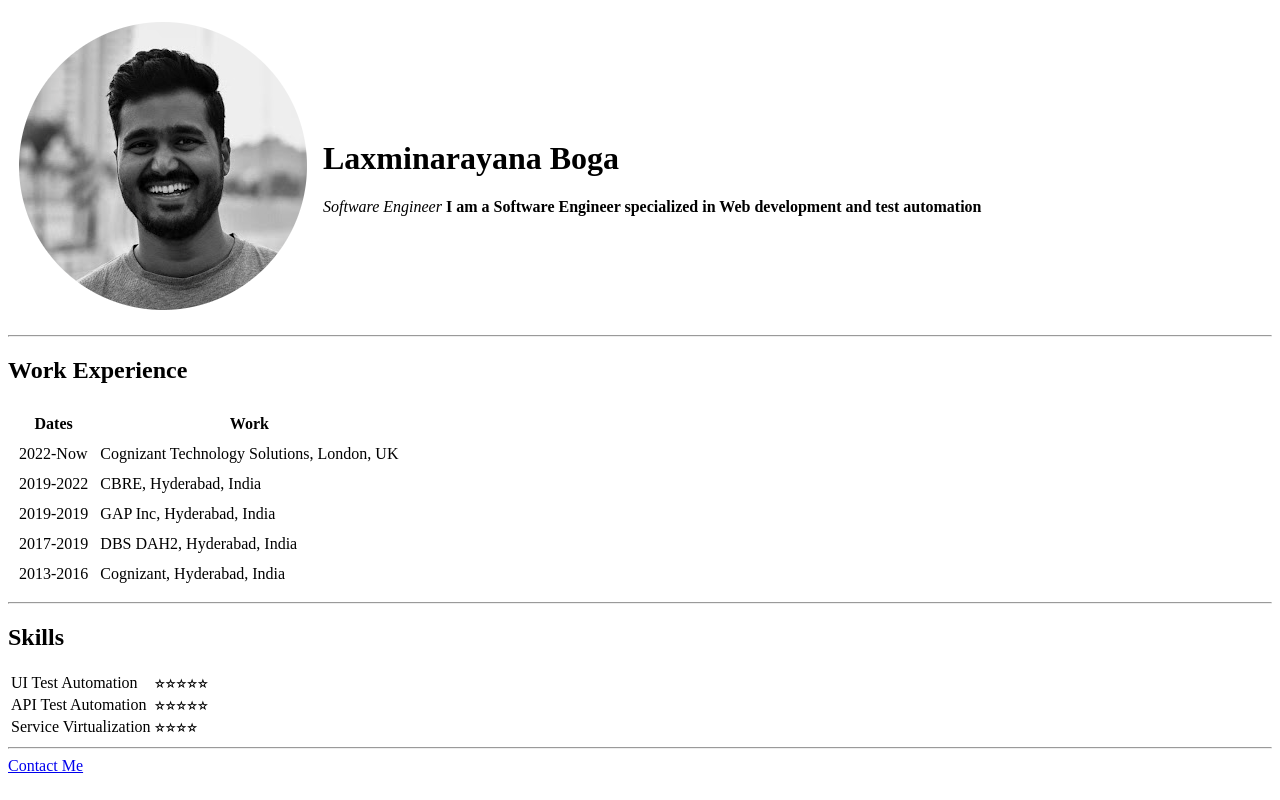
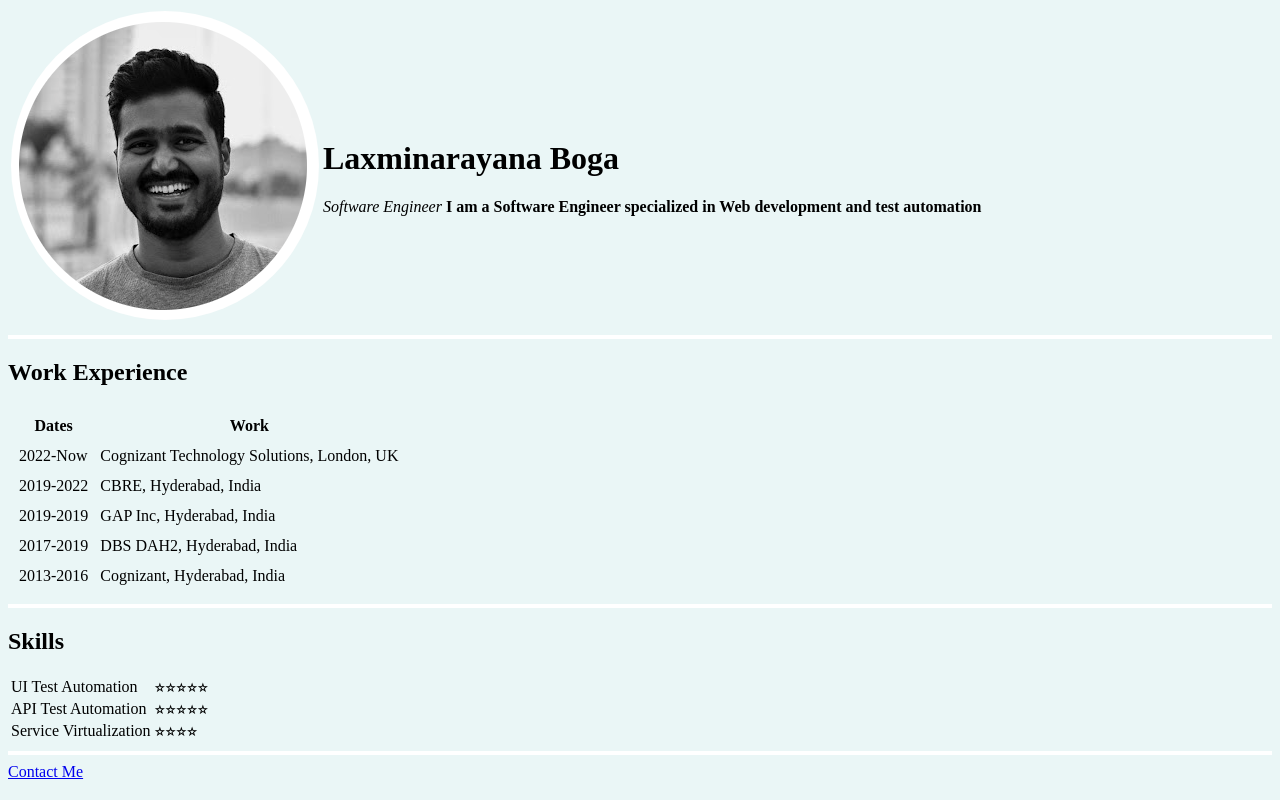
Before and after one commit to laxminarayanaboga/laxminarayanaboga.github.io, a plain HTML site: page myProfile/index.html in a window 1280 px wide. Drawn offline with Linux system fonts and the light colour scheme.

Commit message:
added colors

```diff
--- a/myProfile/index.html
+++ b/myProfile/index.html
@@ -6,6 +6,18 @@
     <meta http-equiv="X-UA-Compatible" content="IE=edge">
     <meta name="viewport" content="width=device-width, initial-scale=1.0">
     <title>Laxminarayana Boga</title>
+    <style>
+        body{
+            background-color: #EAF6F6;
+        }
+        hr{
+            background-color: white;
+            border: 2px solid white;
+        }
+        img{
+            border-radius: 50%;
+        }
+    </style>
 </head>
 
 <body>
```
